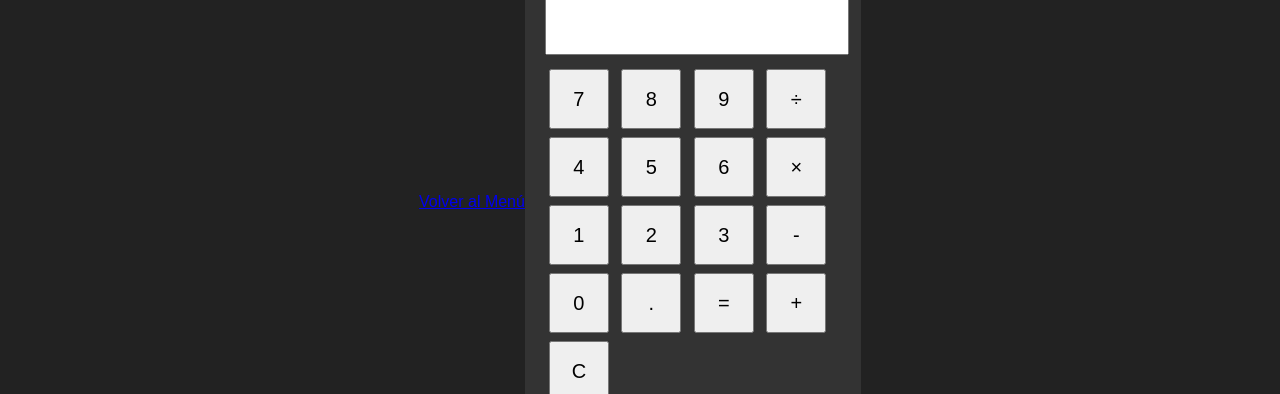
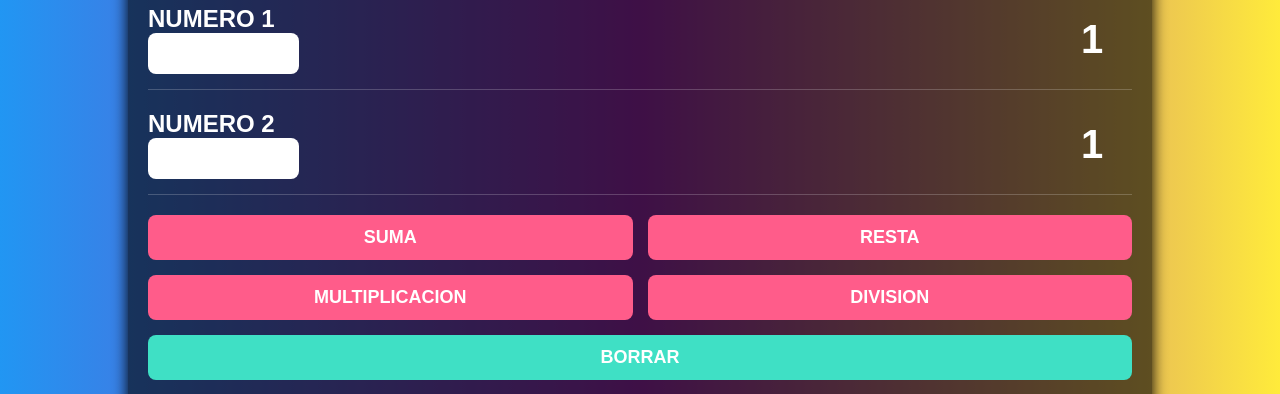
Before and after one commit to zuriel1411/web, a plain HTML site: page clase1/calcularoda.html in a window 1280 px wide. Shown: the part 206-600 px from the top of the page. Drawn offline with Linux system fonts and the light colour scheme.

Commit message:
cambios de la calculadora

```diff
--- a/clase1/calcularoda.html
+++ b/clase1/calcularoda.html
@@ -2,103 +2,181 @@
 <html lang="es">
 <head>
 <meta charset="UTF-8">
+<meta name="viewport" content="width=device-width, initial-scale=1.0">
 <title>Calculadora</title>
 
+<style>
+    *{
+        margin: 0;
+        padding: 0;
+        box-sizing: border-box;
+        font-family: Arial, Helvetica, sans-serif;
+    }
 
+    body{
+        background: linear-gradient(90deg,#2196f3,#9c27b0,#ffeb3b);
+        height: 100vh;
+        display: flex;
+        justify-content: center;
+        align-items: center;
+    }
 
-<style>
-body{
-    background:#222;
-    display:flex;
-    justify-content:center;
-    align-items:center;
-    height:100vh;
-    font-family:Arial;
-}
+    .contenedor{
+        width: 80%;
+        background: rgba(0,0,0,0.6);
+        border-radius: 10px;
+        padding: 20px;
+        color: white;
+        box-shadow: 0px 0px 15px black;
+    }
 
-.calculadora{
-    background:#333;
-    padding:20px;
-    border-radius:10px;
-}
+    h1{
+        text-align: center;
+        margin-bottom: 20px;
+    }
 
-#pantalla{
-    width:100%;
-    height:50px;
-    font-size:22px;
-    margin-bottom:10px;
-    text-align:right;
-}
+    .fila{
+        display: flex;
+        justify-content: space-between;
+        align-items: center;
+        margin-bottom: 20px;
+        border-bottom: 1px solid rgba(255,255,255,0.2);
+        padding-bottom: 15px;
+    }
 
-button{
-    width:60px;
-    height:60px;
-    font-size:20px;
-    margin:4px;
-}
+    .fila input{
+        width: 60%;
+        padding: 10px;
+        border-radius: 8px;
+        border: none;
+        outline: none;
+        font-size: 18px;
+    }
+
+    .resultado{
+        width: 80px;
+        text-align: center;
+        font-size: 40px;
+        font-weight: bold;
+    }
+
+    .botones{
+        display: grid;
+        grid-template-columns: 1fr 1fr;
+        gap: 15px;
+        margin-top: 20px;
+    }
+
+    button{
+        padding: 12px;
+        border: none;
+        border-radius: 8px;
+        font-size: 18px;
+        font-weight: bold;
+        cursor: pointer;
+        color: white;
+        transition: 0.3s;
+    }
+
+    button:hover{
+        transform: scale(1.03);
+    }
+
+    .rosa{
+        background: #ff5c8a;
+    }
+
+    .verde{
+        background: #3fe0c5;
+        grid-column: span 2;
+    }
+
+    #respuesta{
+        margin-top: 20px;
+        text-align: center;
+        font-size: 35px;
+        font-weight: bold;
+    }
 </style>
-
 </head>
 
 <body>
 
- <a href="menu.html"> Volver al Menú</a>
+<div class="contenedor">
 
+    <h1>CALCULADORA</h1>
 
-<div class="calculadora">
+    <div class="fila">
+        <div>
+            <h2>NUMERO 1</h2>
+            <input type="number" id="n1">
+        </div>
 
-<input id="pantalla" type="text" readonly>
+        <div class="resultado" id="mostrar1">1</div>
+    </div>
 
-<br>
+    <div class="fila">
+        <div>
+            <h2>NUMERO 2</h2>
+            <input type="number" id="n2">
+        </div>
 
-<button onclick="agregarNumero('7')">7</button>
-<button onclick="agregarNumero('8')">8</button>
-<button onclick="agregarNumero('9')">9</button>
-<button onclick="agregarNumero('/')">÷</button>
-<br>
+        <div class="resultado" id="mostrar2">1</div>
+    </div>
 
-<button onclick="agregarNumero('4')">4</button>
-<button onclick="agregarNumero('5')">5</button>
-<button onclick="agregarNumero('6')">6</button>
-<button onclick="agregarNumero('*')">×</button>
-<br>
+    <div class="botones">
+        <button class="rosa" onclick="sumar()">SUMA</button>
+        <button class="rosa" onclick="restar()">RESTA</button>
+        <button class="rosa" onclick="multiplicar()">MULTIPLICACION</button>
+        <button class="rosa" onclick="dividir()">DIVISION</button>
+        <button class="verde" onclick="borrarTodo()">BORRAR</button>
+    </div>
 
-<button onclick="agregarNumero('1')">1</button>
-<button onclick="agregarNumero('2')">2</button>
-<button onclick="agregarNumero('3')">3</button>
-<button onclick="agregarNumero('-')">-</button>
-<br>
-
-<button onclick="agregarNumero('0')">0</button>
-<button onclick="agregarNumero('.')">.</button>
-<button onclick="calcular()">=</button>
-<button onclick="agregarNumero('+')">+</button>
-<br>
-
-<button onclick="limpiar()">C</button>
+    <div id="respuesta">Resultado</div>
 
 </div>
 
 <script>
-function agregarNumero(valor){
-document.getElementById("pantalla").value += valor;
+
+let n1 = document.getElementById("n1");
+let n2 = document.getElementById("n2");
+
+n1.addEventListener("input",()=>{
+    document.getElementById("mostrar1").innerHTML = n1.value;
+});
+
+n2.addEventListener("input",()=>{
+    document.getElementById("mostrar2").innerHTML = n2.value;
+});
+
+function sumar(){
+    let r = Number(n1.value) + Number(n2.value);
+    document.getElementById("respuesta").innerHTML = r;
 }
 
-function calcular(){
-let operacion =
-document.getElementById("pantalla").value;
-
-try{
-document.getElementById("pantalla").value =
-eval(operacion);
-}catch{
-alert("Error");
-}
+function restar(){
+    let r = Number(n1.value) - Number(n2.value);
+    document.getElementById("respuesta").innerHTML = r;
 }
 
-function limpiar(){
-document.getElementById("pantalla").value="";
+function multiplicar(){
+    let r = Number(n1.value) * Number(n2.value);
+    document.getElementById("respuesta").innerHTML = r;
 }
+
+function dividir(){
+    let r = Number(n1.value) / Number(n2.value);
+    document.getElementById("respuesta").innerHTML = r;
+}
+
+function borrarTodo(){
+    n1.value = "";
+    n2.value = "";
+    document.getElementById("mostrar1").innerHTML = "1";
+    document.getElementById("mostrar2").innerHTML = "1";
+    document.getElementById("respuesta").innerHTML = "Resultado";
+}
+
 </script>
 
 </body>
```
